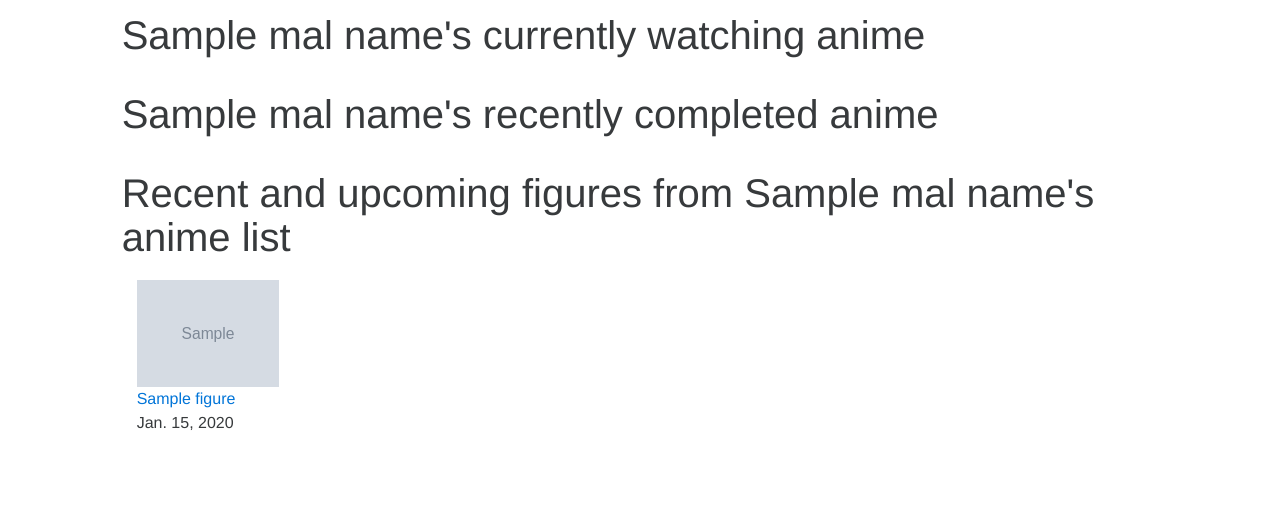
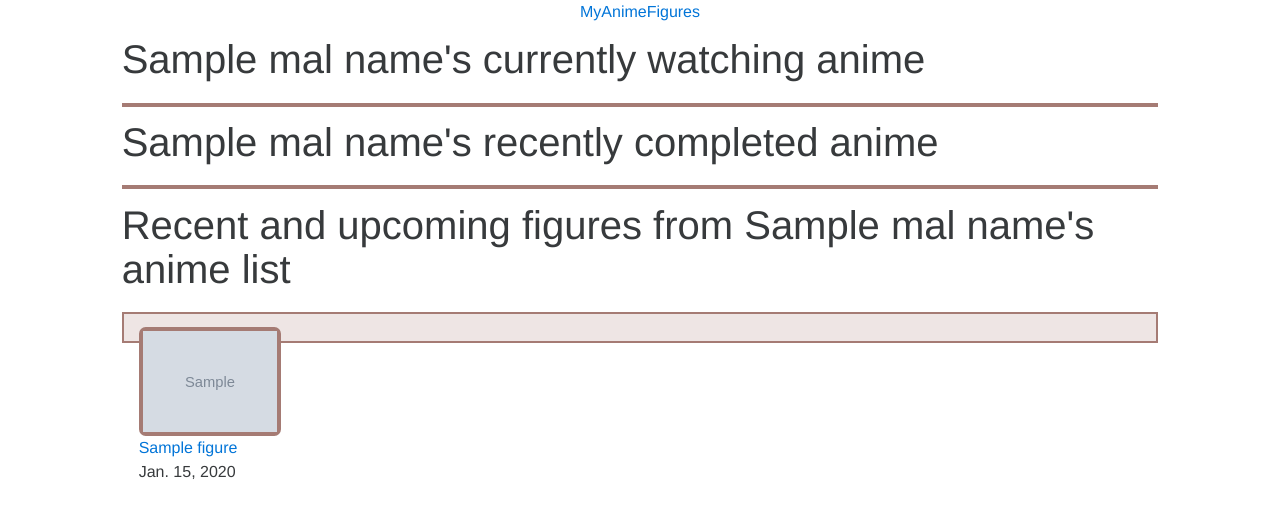
Before and after one commit to yns88/myanimefigures-core, a Django app: template anime/templates/anime/user_2.html in a window 1280 px wide. Shown: the top 518 px of the page. Run offline with Django 3.2, Linux system fonts and the light colour scheme; the template is opened without the code that fills it: most values are stand-ins (such as "Sample title", 1, 10 or a date in 2020); grey boxes marked "Sample" are stand-in pictures; some libraries are stand-ins or nearby versions.

Commit message:
Content page stylesheets

```diff
--- a/anime/static/anime/anime.css
+++ b/anime/static/anime/anime.css
@@ -1,10 +1,70 @@
+.contentBody {
+    border: 2pt solid #A57B74;
+    padding: 0;
+}
+
+.navHeader {
+    text-align: center;
+}
+
 .gridImage img {
     max-width:100%;
     max-height:200pt;
 }
 
+.animeFrame {
+    background-color: #D8BBB8;
+    margin: 25pt 0 25pt 0;
+    padding: 5pt;
+    border: 3pt solid #A57B74;
+    border-radius: 5pt;
+}
+
+.figureFrame {
+    padding: 10pt 0 10pt 0;
+}
+
+.animeFrame .gridText {
+    text-align: center;
+}
+
+.figureFrame .gridImage {
+    border: 2pt solid #A57B74;
+    border-radius: 3pt;
+}
+
 .figureFrame .gridText {
     font-size: 9pt;
+}
+
+.noFiguresFrame {
+    padding: 10pt 0 10pt 0;
+}
+
+.noFiguresFrame .gridImage {
+    border: 2pt solid #A57B74;
+    border-radius: 3pt;
+}
+
+.recentFigures .contentRow {
+    padding: 10pt 0 10pt 0;
+}
+
+.recentFigures .gridImage {
+    border: 3pt solid #A57B74;
+    border-radius: 5pt;
+}
+
+.contentRow:nth-child(odd) {
+    background-color: #EEE5E4;
+}
+
+.contentRow:nth-child(even) {
+    background-color: #D8BBB8;
+}
+
+.contentRow:nth-child(even) .animeFrame {
+    background-color: #EEE5E4;
 }
 
 .contentHeader {
@@ -52,3 +112,10 @@
         float: left;
     }
 }
+
+.nobg {
+    border-bottom: 2pt solid #A57B74;
+    border-top: 2pt solid #A57B74;
+    background-color: white !important;
+    padding-bottom: 2pt;
+}
--- a/anime/templates/anime/anime_gridobj.html
+++ b/anime/templates/anime/anime_gridobj.html
@@ -1,2 +1,2 @@
-<div class="gridImage"><img src="{{ anime_obj.image_url }}"/></div>
+<div class="gridImage"><img class="center-block" src="{{ anime_obj.image_url }}"/></div>
 <div class="gridText">{{ anime_obj.title }}</div>
--- a/anime/templates/anime/content_rows.html
+++ b/anime/templates/anime/content_rows.html
@@ -1,4 +1,6 @@
 {% load user_extras %}
+<div class="contentBody col-md-12">
+<div class="wrapper">
     {% for anime_obj in series_list %}
         <div class="contentRow col-md-12">
             <div class="animeFrame col-md-3">
@@ -14,9 +16,11 @@
             </div>
         </div>
     {% endfor %}
+</div>
 {% if nofigs_list %}
-    <div class="contentRow col-md-12">No figures were found for the following anime</div>
-    <div class="contentRow col-md-12">
+    <div class="wrapper">
+        <div class="contentRow col-md-12 nobg">No figures were found for the following anime</div>
+        <div class="contentRow col-md-12 noFiguresFrame">
             {% for anime_obj in nofigs_list %}
                 <div class="gridObj col-md-10ths col-xs-10ths">{% show_anime anime_obj %}</div>
                 {% if forloop.counter|divisibleby:10 %}
@@ -24,4 +28,6 @@
                 {% endif %}
             {% endfor %}
         </div>
+    </div>
 {% endif %}
+</div>
--- a/anime/templates/anime/user_2.html
+++ b/anime/templates/anime/user_2.html
@@ -9,6 +9,9 @@
     <link rel="stylesheet" type="text/css" href="{% static 'anime/anime.css' %}" />
 </head>
 <body>
+<div class="navHeader col-md-6 col-md-offset-3">
+    <a href="/">MyAnimeFigures</a>
+</div>
 <div class="mainContent col-md-10 col-md-offset-1 col-xs-12">
     <div class="contentHeader">
         <h1>{{ mal_name }}'s currently watching anime</h1>
@@ -25,6 +28,8 @@
     <div class="contentHeader">
         <h1>Recent and upcoming figures from {{ mal_name }}'s anime list</h1>
     </div>
+    <div class="contentBody recentFigures">
+        <div class="contentRow">
             {% for figure in recent_figures %}
                 <div class="gridObj col-md-2">{% show_figure figure %}</div>
                 {% if forloop.counter|divisibleby:6 %}
@@ -32,5 +37,7 @@
                 {% endif %}
             {% endfor %}
         </div>
+    </div>
+</div>
 </body>
 </html>
```
Also changed, not shown: 1 other file. Lines whose indentation alone changed are shown as unchanged.
